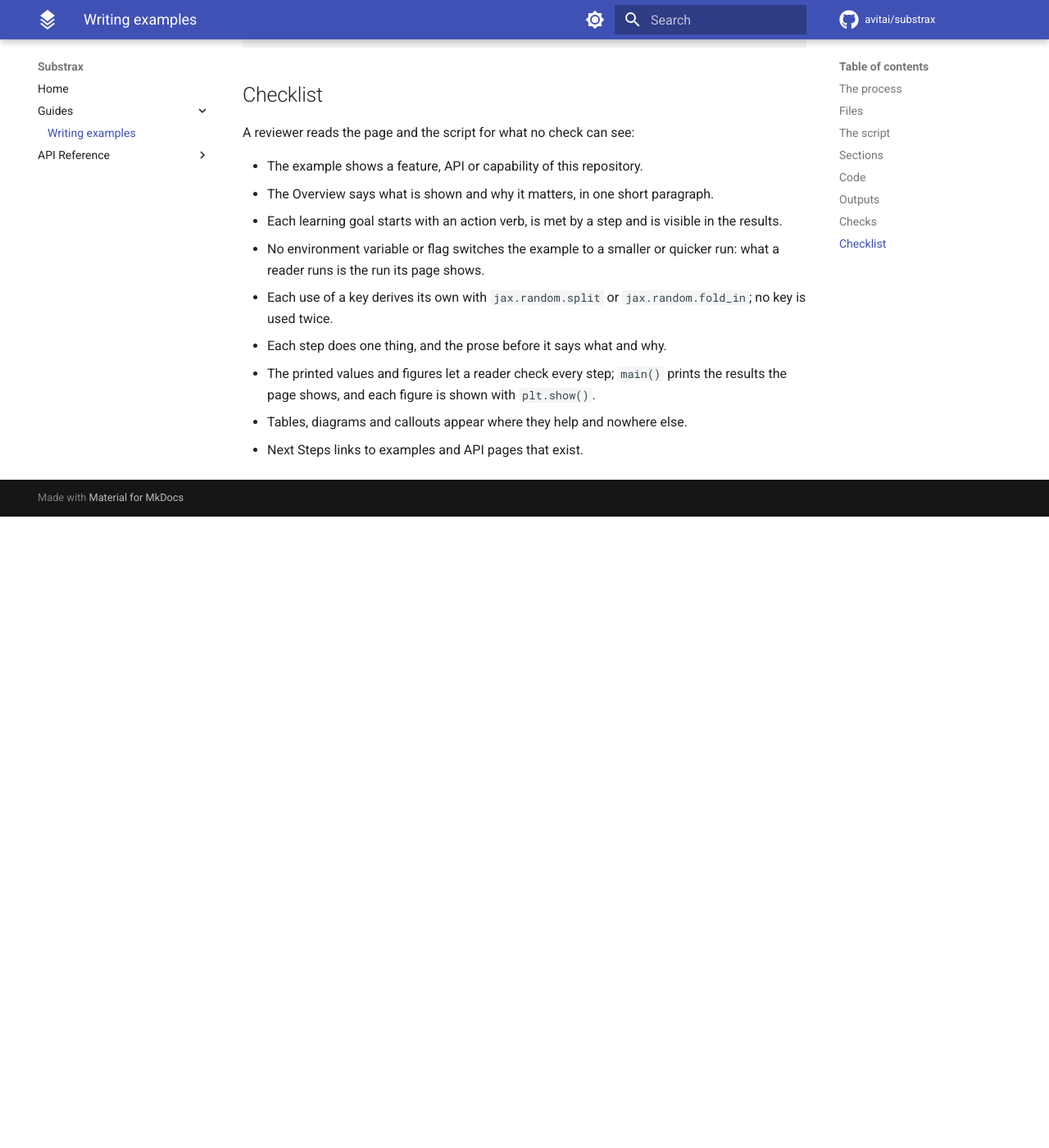
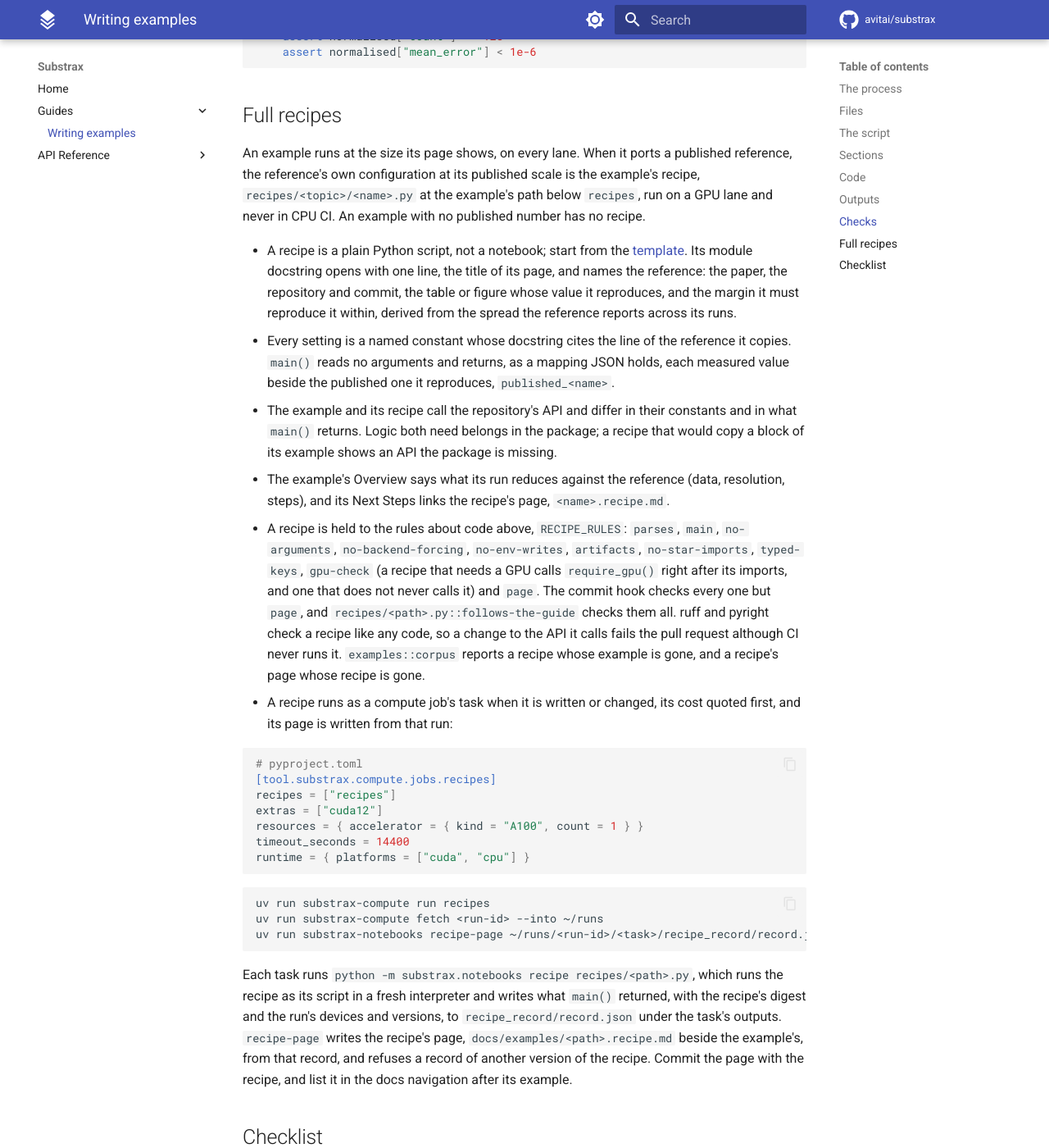
Before and after one commit to avitai/substrax, an MkDocs documentation site: the page built from docs/guides/writing-examples.md, in a window 1280 px wide and 1400 px high, scrolled down 8734 px. Shown: the whole window at 82% size. Built offline with MkDocs 1.6.1 and Material for MkDocs 9.7.7, drawn with Linux system fonts in a browser that asks for light colours; comment, search, counter and statistics services are not loaded; before the commit the page ends 9364 px from its top, so only the background shows below that; some of the changed text lies outside the part shown.

Commit message:
docs(guide): write examples' full recipes as the guide says
The example guide gains a Full recipes section. When an example ports
a published reference, its recipe is the reference's configuration at
its published scale: a plain script under recipes/ at the example's
path, whose docstring names the reference and the margin it must
reproduce within, whose constants each cite the reference line they
copy, and whose main() returns each measured value beside the
published one. Example and recipe call the same API, and the section
says which rules hold a recipe, how a compute job runs it, and how its
page is written from the fetched record.

docs/guides/recipe_template.py is the template, held to the recipe
source rules and run at a reduced size by the guide's tests, and the
checklist asks a reviewer for logic shared through the package rather
than copied into a recipe.

````diff
--- a/docs/guides/writing-examples.md
+++ b/docs/guides/writing-examples.md
@@ -43,8 +43,8 @@ Every command runs from the repository root after `source ./activate.sh`.
   Examples section of the docs navigation. The page records the digest of its text, of its
   provenance record and of each figure as written, so a change by hand, or by a formatter, is
   found. Checked: `page`
-- A page whose example was renamed, moved or removed goes with it, and so does its notebook; so
-  does a hand-written `python examples/...` or `uv run python examples/...` command naming a file
+- A page whose example was renamed, moved or removed goes with it, and so do its notebook, its
+  recipe and the recipe's page ([Full recipes](#full-recipes)); so does a hand-written `python examples/...` or `uv run python examples/...` command naming a file
   that no longer exists. A path written as a shape, `examples/<topic>/<name>.py`, is not a
   command. Checked: `corpus`
 
@@ -360,6 +360,60 @@ def test_the_whole_batch_is_normalised(example_run: ExampleRunner) -> None:
     assert normalised["mean_error"] < 1e-6
 ```
 
+## Full recipes
+
+An example runs at the size its page shows, on every lane. When it ports a published reference,
+the reference's own configuration at its published scale is the example's recipe,
+`recipes/<topic>/<name>.py` at the example's path below `recipes`, run on a GPU lane and never in
+CPU CI. An example with no published number has no recipe.
+
+- A recipe is a plain Python script, not a notebook; start from the
+  [template](recipe_template.py). Its module docstring opens with one line, the title of its page,
+  and names the reference: the paper, the repository and commit, the table or figure whose value
+  it reproduces, and the margin it must reproduce it within, derived from the spread the reference
+  reports across its runs.
+- Every setting is a named constant whose docstring cites the line of the reference it copies.
+  `main()` reads no arguments and returns, as a mapping JSON holds, each measured value beside the
+  published one it reproduces, `published_<name>`.
+- The example and its recipe call the repository's API and differ in their constants and in what
+  `main()` returns. Logic both need belongs in the package; a recipe that would copy a block of its
+  example shows an API the package is missing.
+- The example's Overview says what its run reduces against the reference (data, resolution,
+  steps), and its Next Steps links the recipe's page, `<name>.recipe.md`.
+- A recipe is held to the rules about code above, `RECIPE_RULES`: `parses`, `main`,
+  `no-arguments`, `no-backend-forcing`, `no-env-writes`, `artifacts`, `no-star-imports`,
+  `typed-keys`, `gpu-check` (a recipe that needs a GPU calls `require_gpu()` right after its
+  imports, and one that does not never calls it) and `page`. The commit hook checks every one but
+  `page`, and `recipes/<path>.py::follows-the-guide` checks them all. ruff and pyright check a
+  recipe like any code, so a change to the API it calls fails the pull request although CI never
+  runs it. `examples::corpus` reports a recipe whose example is gone, and a recipe's page whose
+  recipe is gone.
+- A recipe runs as a compute job's task when it is written or changed, its cost quoted first, and
+  its page is written from that run:
+
+```toml
+# pyproject.toml
+[tool.substrax.compute.jobs.recipes]
+recipes = ["recipes"]
+extras = ["cuda12"]
+resources = { accelerator = { kind = "A100", count = 1 } }
+timeout_seconds = 14400
+runtime = { platforms = ["cuda", "cpu"] }
+```
+
+```bash
+uv run substrax-compute run recipes
+uv run substrax-compute fetch <run-id> --into ~/runs
+uv run substrax-notebooks recipe-page ~/runs/<run-id>/<task>/recipe_record/record.json
+```
+
+  Each task runs `python -m substrax.notebooks recipe recipes/<path>.py`, which runs the recipe as
+  its script in a fresh interpreter and writes what `main()` returned, with the recipe's digest and
+  the run's devices and versions, to `recipe_record/record.json` under the task's outputs.
+  `recipe-page` writes the recipe's page, `docs/examples/<path>.recipe.md` beside the example's,
+  from that record, and refuses a record of another version of the recipe. Commit the page with
+  the recipe, and list it in the docs navigation after its example.
+
 ## Checklist
 
 A reviewer reads the page and the script for what no check can see:
@@ -376,3 +430,6 @@ A reviewer reads the page and the script for what no check can see:
   page shows, and each figure is shown with `plt.show()`.
 - Tables, diagrams and callouts appear where they help and nowhere else.
 - Next Steps links to examples and API pages that exist.
+- A recipe differs from its example in its constants and in what `main()` returns; logic both
+  need is in the repository's package, and each constant cites the line of the reference it
+  copies.
````
Also changed, not shown: CHANGELOG.md (+7 -0 lines), docs/guides/recipe_template.py (added, +38 -0 lines), 1 other file.
